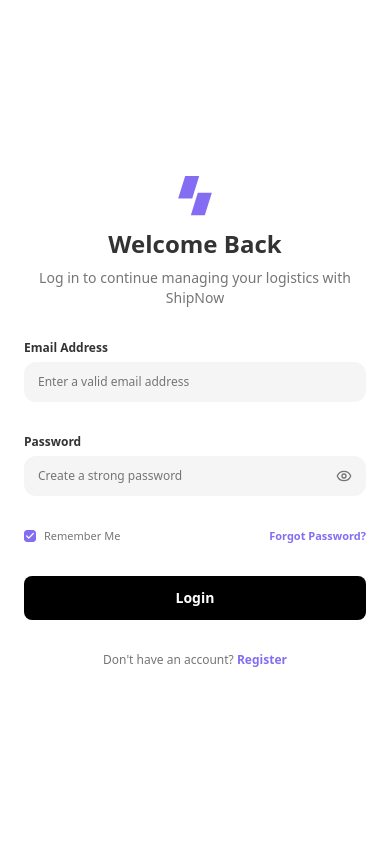
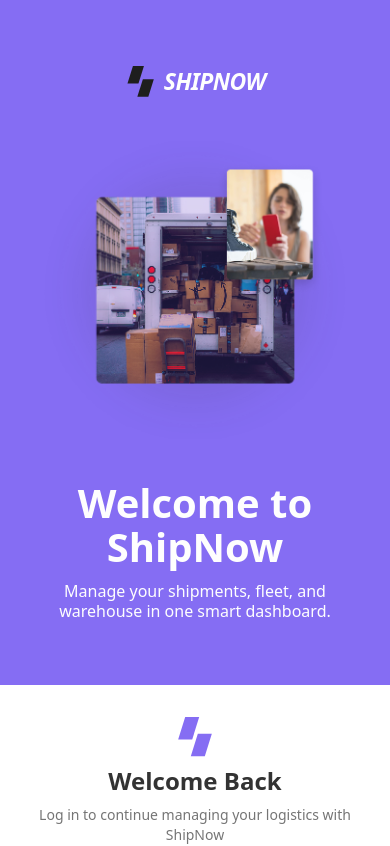
Before and after one commit to sadiq1020/ShipNow-frontend, a Next.js app: page /login in a window 390 px wide. Shown: the top 846 px of the page. Built offline with nearby package versions, Linux system fonts and the light colour scheme.

Commit message:
feat: login page for mobile

```diff
--- a/src/app/(auth)/login/page.tsx
+++ b/src/app/(auth)/login/page.tsx
@@ -32,7 +32,6 @@
   });
 
   function onSubmit(values: LoginFormValues) {
-    // No real backend per assignment scope — simulate a session.
     window.localStorage.setItem("shipnow_session", "true");
     if (values.rememberMe) {
       window.localStorage.setItem("shipnow_remember", "true");
@@ -42,16 +41,19 @@
 
   return (
     <div className="flex min-h-screen w-full flex-col lg:flex-row">
-      {/* Brand panel — stacked full-width on Tablet, side-by-side on Desktop */}
-      <div className="hidden flex-col items-center justify-between bg-brand px-[106px] py-[106px] md:flex md:h-[1024px] md:w-full lg:h-auto lg:w-1/2">
-        <div className="flex items-center gap-3">
-          <LogoSymbol color="#1E1E1E" className="h-[46.96px] w-[46.96px]" />
-          <span className="text-[34.43px] font-black italic tracking-tight text-[#FEFEFE]">
+      {/* Brand panel — stacked on Mobile/Tablet, side-by-side on Desktop */}
+      <div className="flex flex-col items-center justify-between gap-[42px] bg-brand px-8 py-16 md:h-[1024px] md:w-full md:px-[106px] md:py-[106px] lg:h-auto lg:w-1/2">
+        <div className="flex items-center gap-2">
+          <LogoSymbol
+            color="#1E1E1E"
+            className="h-[31.3px] w-[31.3px] md:h-[40px] md:w-[40px]"
+          />
+          <span className="text-[23px] font-black italic uppercase tracking-tight text-[#FEFEFE] md:text-[34px]">
             SHIPNOW
           </span>
         </div>
 
-        <div className="relative h-[499px] w-[553px]">
+        <div className="relative h-[298px] w-full md:h-[499px] md:w-[553px]">
           <Image
             src="/images/login-hero.png"
             alt="Delivery van with packages"
@@ -62,7 +64,7 @@
           />
         </div>
 
-        <div className="flex flex-col items-center gap-3 text-center">
+        <div className="flex w-full flex-col items-center gap-3 text-center">
           <h2 className="text-[40px] font-extrabold leading-[110%] text-[#FEFEFE]">
             Welcome to ShipNow
           </h2>
@@ -73,10 +75,10 @@
       </div>
 
       {/* Form panel */}
-      <div className="flex w-full flex-1 items-center justify-center bg-white px-6 py-12 lg:px-40 lg:py-[120px]">
-        <div className="mx-auto flex w-full max-w-[400px] flex-col gap-8 md:max-w-[480px] lg:max-w-[400px]">
-          <div className="flex flex-col items-center gap-3 text-center">
-            <LogoSymbol color="#856DF3" className="h-[40px] w-[34px]" />
+      <div className="flex w-full flex-1 items-center justify-center bg-white px-8 py-8 md:px-6 md:py-12 lg:px-40 lg:py-[120px]">
+        <div className="mx-auto flex w-full max-w-[326px] flex-col gap-8 md:max-w-[480px] lg:max-w-[400px]">
+          <div className="flex flex-col items-center gap-2 text-center">
+            <LogoSymbol color="#856DF3" className="h-[40px] w-[40px]" />
             <div className="flex flex-col gap-2">
               <h1 className="text-2xl font-bold text-text-primary">
                 Welcome Back
```
